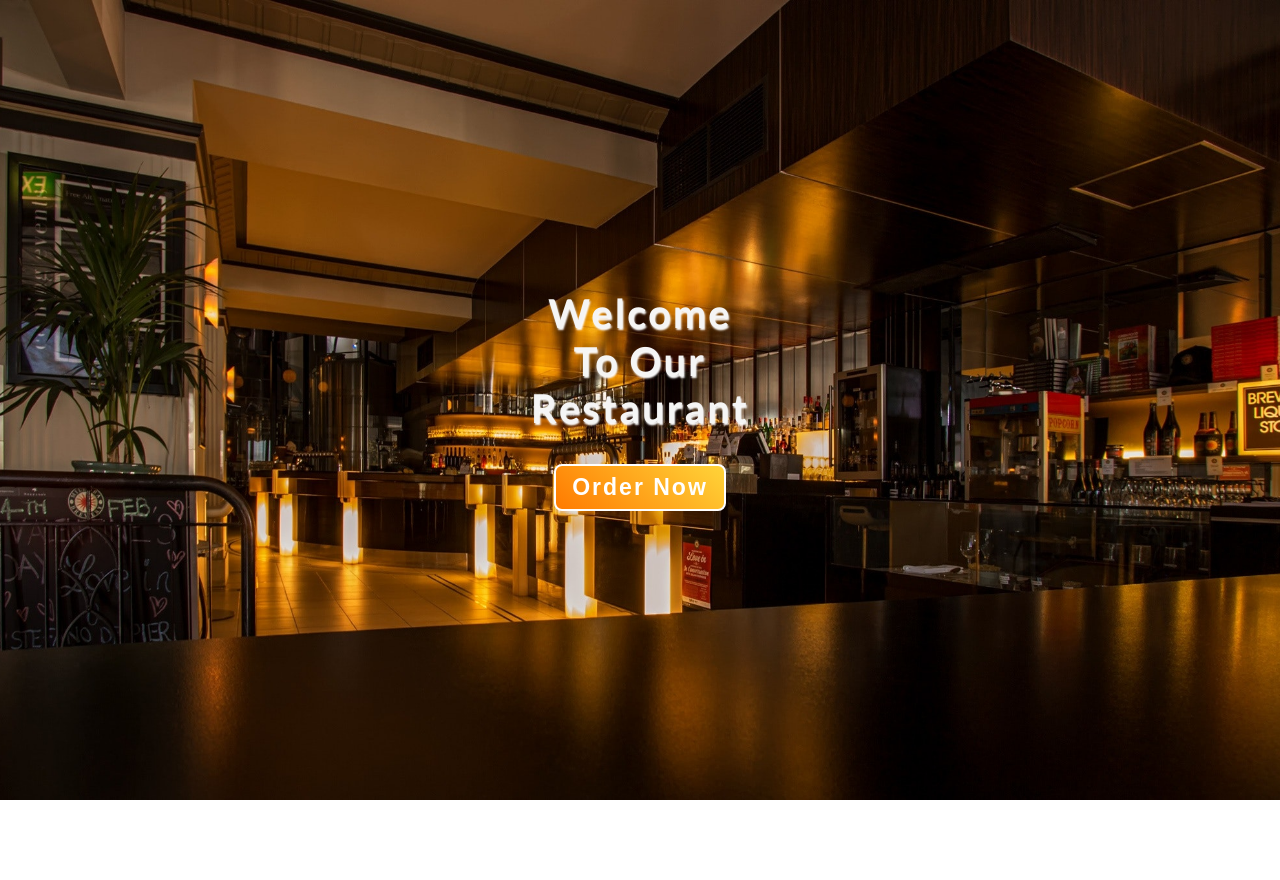
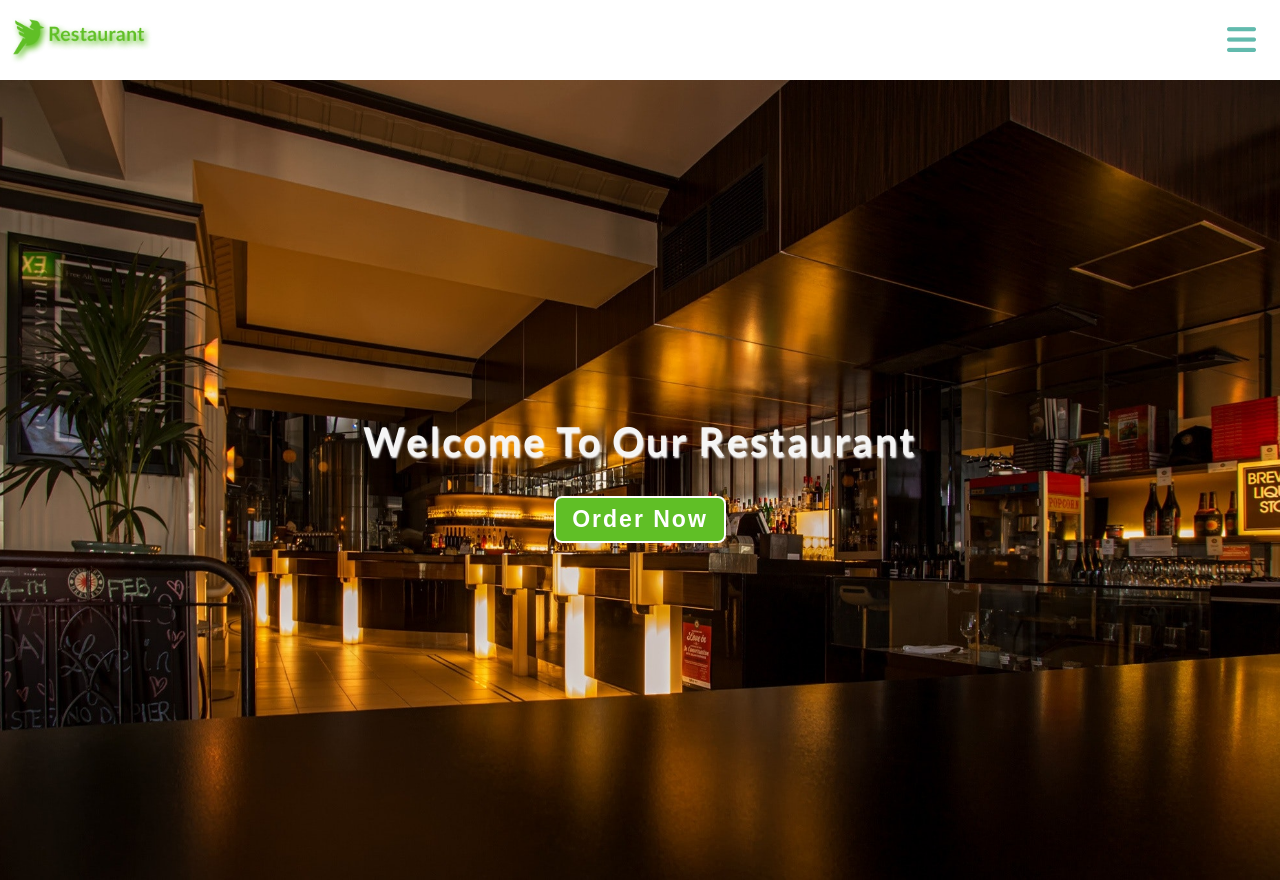
Before and after one commit to sameerahmed976/restaurant-website, a website built with Vite: page index.html in a window 1280 px wide. Before the commit the page ends 800 px from the top, so only its background shows below. Built offline with nearby package versions, Linux system fonts and the light colour scheme.

Commit message:
added navbar

```diff
--- a/index.html
+++ b/index.html
@@ -5,6 +5,7 @@
     <link rel="icon" type="image/svg+xml" href="/vite.svg" />
     <meta name="viewport" content="width=device-width, initial-scale=1.0" />
     <link rel="stylesheet" href="style.css" />
+    <link rel="shortcut icon" href="favi-ivon.svg" type="image/svg" />
     <script type="module" defer src="/main.js"></script>
     <link
       rel="stylesheet"
@@ -19,7 +20,10 @@
     <header class="header">
       <nav class="navbar">
         <section class="navbar-center">
-          <article class="logo"></article>
+          <article class="logo">
+            <img src="/Vector.png" alt="logo" class="logo-image" />
+          </article>
+          <i class="fa-solid fa-bars"></i>
         </section>
       </nav>
     </header>
@@ -29,11 +33,7 @@
 
       <section class="hero">
         <article class="hero-content">
-          <h1>
-            Welcome <br />
-            To Our <br />
-            Restaurant
-          </h1>
+          <h1 class="hero-heading">Welcome To Our Restaurant</h1>
           <button class="btn btn-order">Order Now</button>
         </article>
       </section>
--- a/style.css
+++ b/style.css
@@ -99,6 +99,7 @@
   --secondary-color: #61baad;
   --heading-color: #4b8178;
   --background-color: #c3fcf2;
+  --btn-color: #60bf26;
 
   --btn-gradient: linear-gradient(220.55deg, #ffd439 0%, #ff7a00 100%);
 }
@@ -158,6 +159,33 @@ p {
   font-size: var(--font-size-s-h5);
 }
 
+/* navbar */
+
+.navbar-center {
+  display: flex;
+  justify-content: space-between;
+  align-items: center;
+  padding-left: 0.5rem;
+  padding-right: 1.5rem;
+  min-height: 5rem;
+}
+
+.logo-image {
+  height: 50px;
+  cursor: pointer;
+}
+
+.navbar-center i {
+  cursor: pointer;
+  font-size: var(--font-size-s-h2);
+  color: var(--secondary-color);
+  /* margin-bottom: 0.1rem; */
+}
+
+.hero-heading {
+  max-width: 90vw;
+}
+
 /* hero */
 .hero {
   background: url("/hero.jpg") no-repeat center/cover;
@@ -165,6 +193,7 @@ p {
   display: grid;
   place-items: center;
   z-index: -1;
+  position: relative;
 }
 
 .hero-content {
@@ -188,14 +217,14 @@ p {
   font-size: var(--font-size-s-h4);
   margin: 0 auto;
   margin-top: 2rem;
-  background: var(--btn-gradient);
-  color: white;
+  background-color: var(--btn-color);
   font-weight: bold;
   letter-spacing: 2px;
   border-radius: 0.5rem;
   transition: var(--transition-8);
   border: 2px solid white;
   cursor: pointer;
+  color: white;
 }
 
 .btn:hover {
```
Also changed, not shown: public/Vector.png (added), public/favi-ivon.svg (added).
